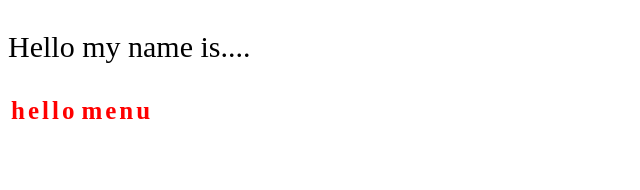
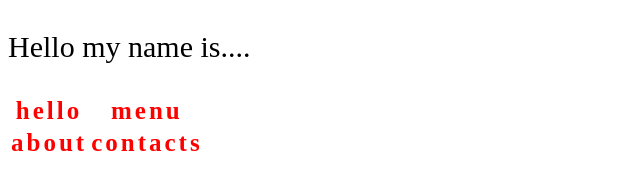
Before and after one commit to Pycik/TestProject, a plain HTML site: page project2/index.html in a window 1280 px wide. Shown: the whole page, without its empty margins (0-640 px from the left). Drawn offline with Linux system fonts and the light colour scheme.

Commit message:
My Project 2

```diff
--- a/project2/index.html
+++ b/project2/index.html
@@ -11,6 +11,10 @@
 			<th>hello</th>
 			<th>menu</th>
 		</tr>
+		<tr>
+			<th>about</th>
+			<th>contacts</th>
+		</tr>
 	</table>
 </head>
 <body>
```
